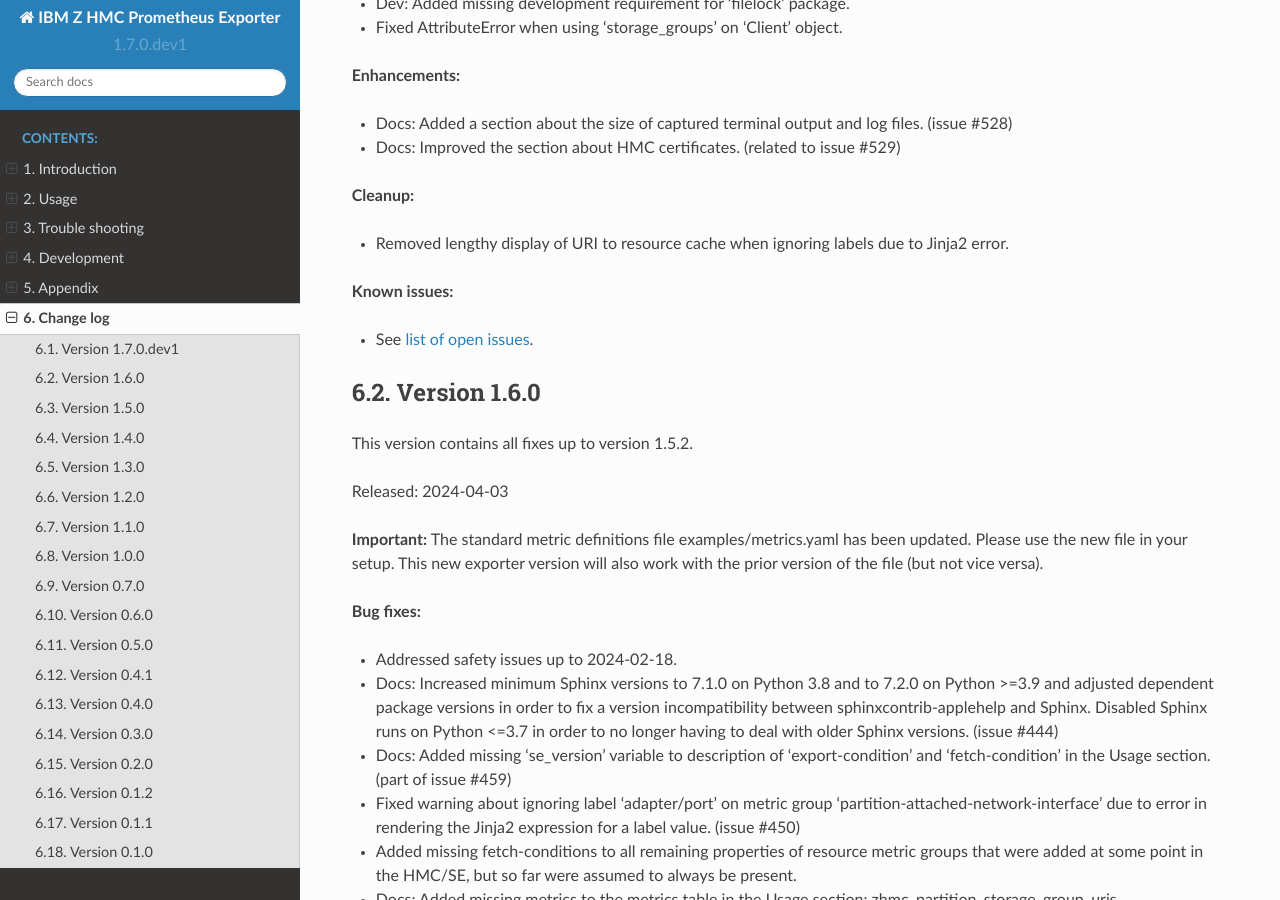
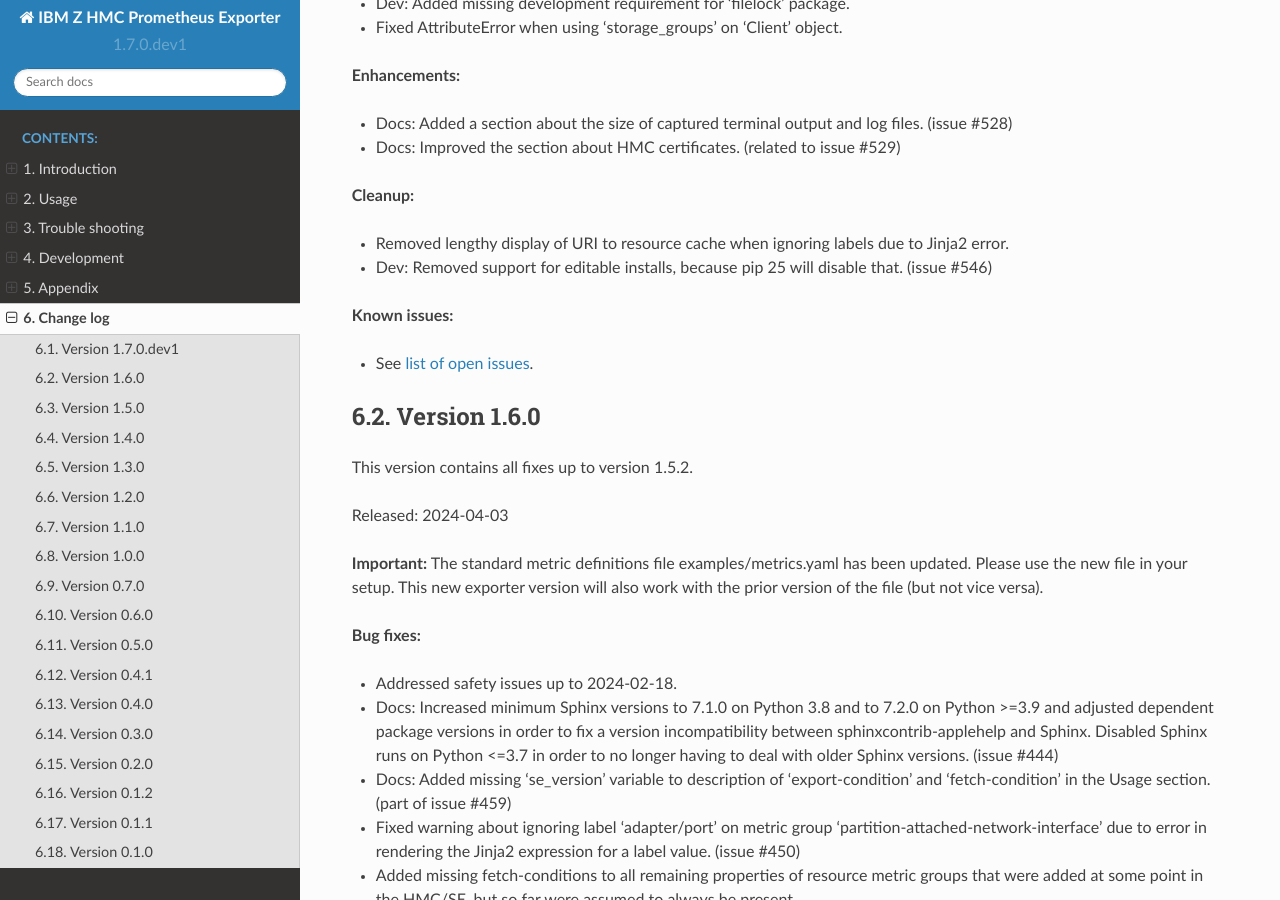
Before and after one commit to zhmcclient/zhmc-prometheus-exporter, a Sphinx documentation site: the page built from docs/changes.rst, in a window 1280 px wide and 900 px high, scrolled down 560 px. Built offline with Sphinx 7.4.7 and the Read the Docs theme 2.0.0, drawn with Linux system fonts in a browser that asks for light colours.

Commit message:
Dev: Removed support for editable installs
Signed-off-by: Andreas Maier <maiera@de.ibm.com>

```diff
--- a/docs/changes.rst
+++ b/docs/changes.rst
@@ -53,6 +53,9 @@
 
 * Removed lengthy display of URI to resource cache when ignoring labels due to
   Jinja2 error.
+
+* Dev: Removed support for editable installs, because pip 25 will disable that.
+  (issue #546)
 
 **Known issues:**
 
```
Also changed, not shown: 1 other file.
